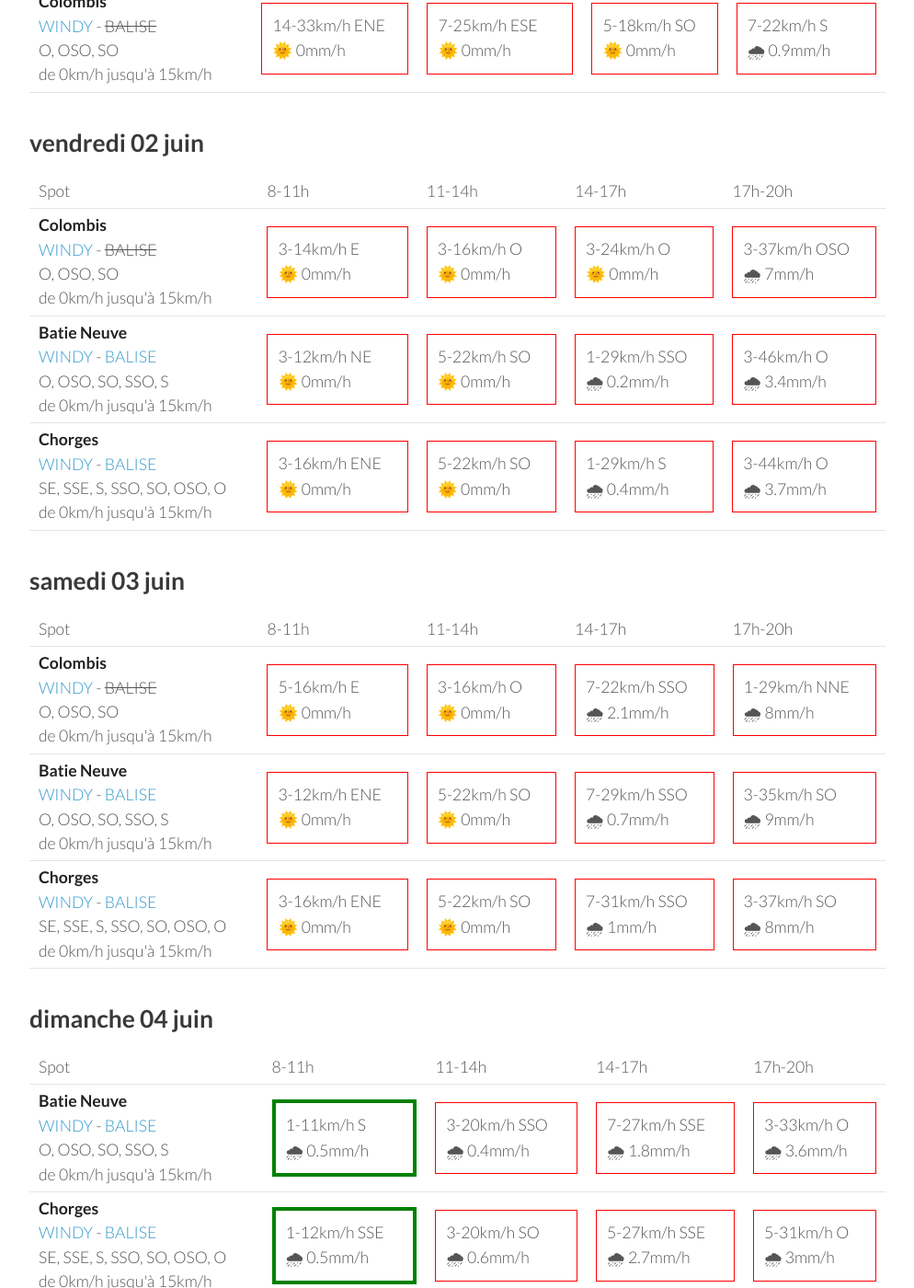
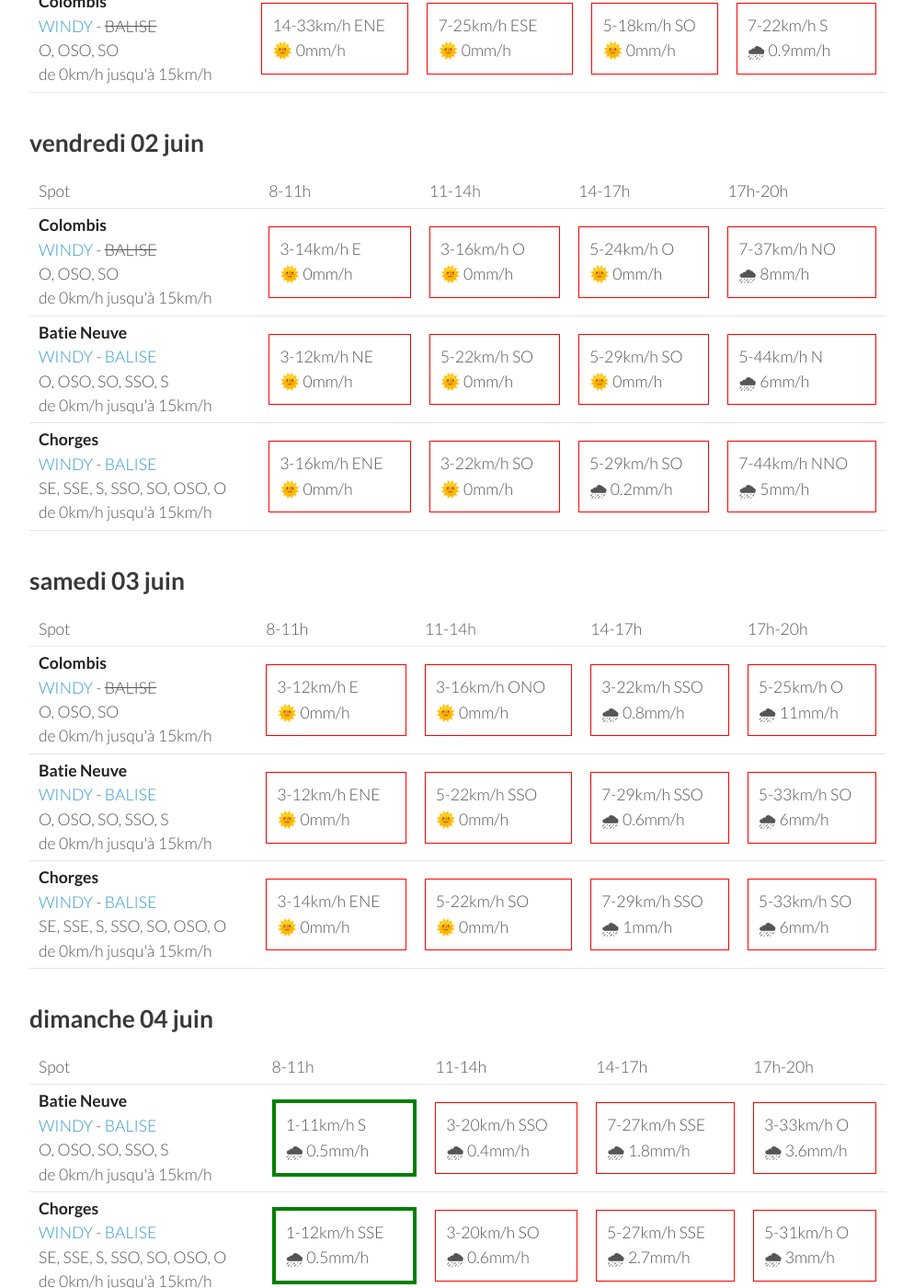
Before and after one commit to parapente-dans-le-nord/parapente-dans-le-nord.github.io, a Jekyll site: the page built from serre_poncon.markdown, in a window 1280 px wide and 1400 px high, scrolled down 1092 px. Shown: the whole window at 92% size, without its empty margins (26-1020 px from the left). Built offline with Jekyll 4.4.1, drawn with Linux system fonts in a browser that asks for light colours; some of the changed text lies outside the part shown.

Commit message:
update index.markdown

```diff
--- a/serre_poncon.markdown
+++ b/serre_poncon.markdown
@@ -115,8 +115,8 @@ page mise à jour le mercredi 31 mai 13:31
 
             <td><div class="not-flyable"><p>3-14km/h E</p><p>🌞 0mm/h</p></div></td>
             <td><div class="not-flyable"><p>3-16km/h O</p><p>🌞 0mm/h</p></div></td>
-            <td><div class="not-flyable"><p>3-24km/h O</p><p>🌞 0mm/h</p></div></td>
-            <td><div class="not-flyable"><p>3-37km/h OSO</p><p>🌧 7mm/h</p></div></td>
+            <td><div class="not-flyable"><p>5-24km/h O</p><p>🌞 0mm/h</p></div></td>
+            <td><div class="not-flyable"><p>7-37km/h NO</p><p>🌧 8mm/h</p></div></td>
 
 
     </tr>
@@ -125,8 +125,8 @@ page mise à jour le mercredi 31 mai 13:31
 
             <td><div class="not-flyable"><p>3-12km/h NE</p><p>🌞 0mm/h</p></div></td>
             <td><div class="not-flyable"><p>5-22km/h SO</p><p>🌞 0mm/h</p></div></td>
-            <td><div class="not-flyable"><p>1-29km/h SSO</p><p>🌧 0.2mm/h</p></div></td>
-            <td><div class="not-flyable"><p>3-46km/h O</p><p>🌧 3.4mm/h</p></div></td>
+            <td><div class="not-flyable"><p>5-29km/h SO</p><p>🌞 0mm/h</p></div></td>
+            <td><div class="not-flyable"><p>5-44km/h N</p><p>🌧 6mm/h</p></div></td>
 
 
     </tr>
@@ -134,9 +134,9 @@ page mise à jour le mercredi 31 mai 13:31
         <td><strong>Chorges</strong><br><a href="https://windy.com/44.578/6.280?44.559,6.262,10">WINDY</a> - <span class=""><a href="https://www.openwindmap.org/PP554">BALISE</a> </span><br> <span class="vent-favorable">SE, SSE, S, SSO, SO, OSO, O</span><br><span class="force-vent">de 0km/h jusqu'à 15km/h</span> </td>
 
             <td><div class="not-flyable"><p>3-16km/h ENE</p><p>🌞 0mm/h</p></div></td>
-            <td><div class="not-flyable"><p>5-22km/h SO</p><p>🌞 0mm/h</p></div></td>
-            <td><div class="not-flyable"><p>1-29km/h S</p><p>🌧 0.4mm/h</p></div></td>
-            <td><div class="not-flyable"><p>3-44km/h O</p><p>🌧 3.7mm/h</p></div></td>
+            <td><div class="not-flyable"><p>3-22km/h SO</p><p>🌞 0mm/h</p></div></td>
+            <td><div class="not-flyable"><p>5-29km/h SO</p><p>🌧 0.2mm/h</p></div></td>
+            <td><div class="not-flyable"><p>7-44km/h NNO</p><p>🌧 5mm/h</p></div></td>
 
 
     </tr>
@@ -159,10 +159,10 @@ page mise à jour le mercredi 31 mai 13:31
 <tr>
         <td><strong>Colombis</strong><br><a href="https://windy.com/44.494/6.216?44.559,6.262,10">WINDY</a> - <span class="no-balise"> BALISE </span><br> <span class="vent-favorable">O, OSO, SO</span><br><span class="force-vent">de 0km/h jusqu'à 15km/h</span> </td>
 
-            <td><div class="not-flyable"><p>5-16km/h E</p><p>🌞 0mm/h</p></div></td>
-            <td><div class="not-flyable"><p>3-16km/h O</p><p>🌞 0mm/h</p></div></td>
-            <td><div class="not-flyable"><p>7-22km/h SSO</p><p>🌧 2.1mm/h</p></div></td>
-            <td><div class="not-flyable"><p>1-29km/h NNE</p><p>🌧 8mm/h</p></div></td>
+            <td><div class="not-flyable"><p>3-12km/h E</p><p>🌞 0mm/h</p></div></td>
+            <td><div class="not-flyable"><p>3-16km/h ONO</p><p>🌞 0mm/h</p></div></td>
+            <td><div class="not-flyable"><p>3-22km/h SSO</p><p>🌧 0.8mm/h</p></div></td>
+            <td><div class="not-flyable"><p>5-25km/h O</p><p>🌧 11mm/h</p></div></td>
 
 
     </tr>
@@ -170,19 +170,19 @@ page mise à jour le mercredi 31 mai 13:31
         <td><strong>Batie Neuve</strong><br><a href="https://windy.com/44.584/6.236?44.559,6.262,10,m:eTtagly">WINDY</a> - <span class=""><a href="https://www.openwindmap.org/PP554">BALISE</a> </span><br> <span class="vent-favorable">O, OSO, SO, SSO, S</span><br><span class="force-vent">de 0km/h jusqu'à 15km/h</span> </td>
 
             <td><div class="not-flyable"><p>3-12km/h ENE</p><p>🌞 0mm/h</p></div></td>
-            <td><div class="not-flyable"><p>5-22km/h SO</p><p>🌞 0mm/h</p></div></td>
-            <td><div class="not-flyable"><p>7-29km/h SSO</p><p>🌧 0.7mm/h</p></div></td>
-            <td><div class="not-flyable"><p>3-35km/h SO</p><p>🌧 9mm/h</p></div></td>
+            <td><div class="not-flyable"><p>5-22km/h SSO</p><p>🌞 0mm/h</p></div></td>
+            <td><div class="not-flyable"><p>7-29km/h SSO</p><p>🌧 0.6mm/h</p></div></td>
+            <td><div class="not-flyable"><p>5-33km/h SO</p><p>🌧 6mm/h</p></div></td>
 
 
     </tr>
 <tr>
         <td><strong>Chorges</strong><br><a href="https://windy.com/44.578/6.280?44.559,6.262,10">WINDY</a> - <span class=""><a href="https://www.openwindmap.org/PP554">BALISE</a> </span><br> <span class="vent-favorable">SE, SSE, S, SSO, SO, OSO, O</span><br><span class="force-vent">de 0km/h jusqu'à 15km/h</span> </td>
 
-            <td><div class="not-flyable"><p>3-16km/h ENE</p><p>🌞 0mm/h</p></div></td>
+            <td><div class="not-flyable"><p>3-14km/h ENE</p><p>🌞 0mm/h</p></div></td>
             <td><div class="not-flyable"><p>5-22km/h SO</p><p>🌞 0mm/h</p></div></td>
-            <td><div class="not-flyable"><p>7-31km/h SSO</p><p>🌧 1mm/h</p></div></td>
-            <td><div class="not-flyable"><p>3-37km/h SO</p><p>🌧 8mm/h</p></div></td>
+            <td><div class="not-flyable"><p>7-29km/h SSO</p><p>🌧 1mm/h</p></div></td>
+            <td><div class="not-flyable"><p>5-33km/h SO</p><p>🌧 6mm/h</p></div></td>
 
 
     </tr>
```
Also changed, not shown: other parts of serre_poncon.markdown (+1 -1 lines).
